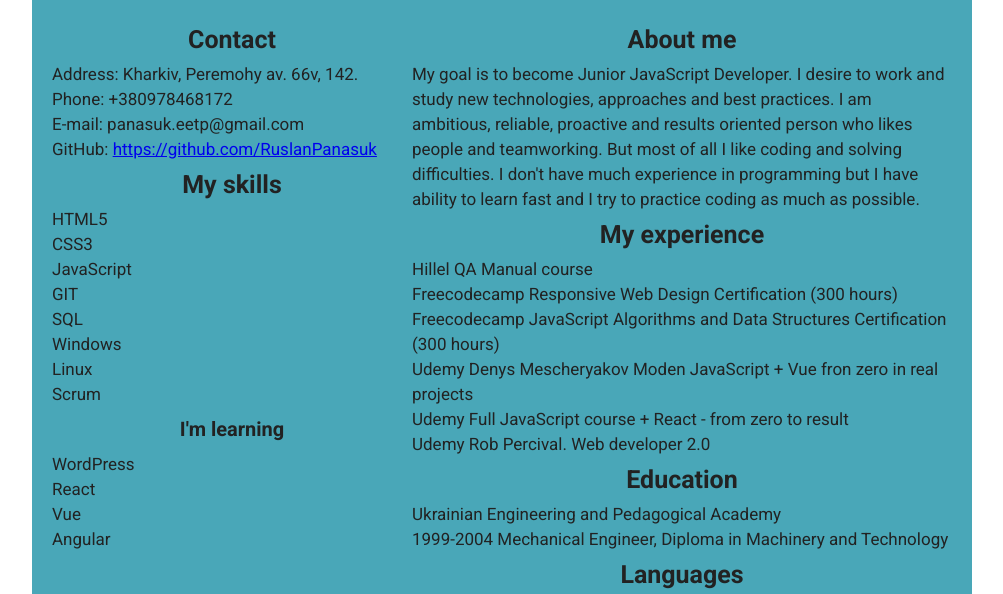
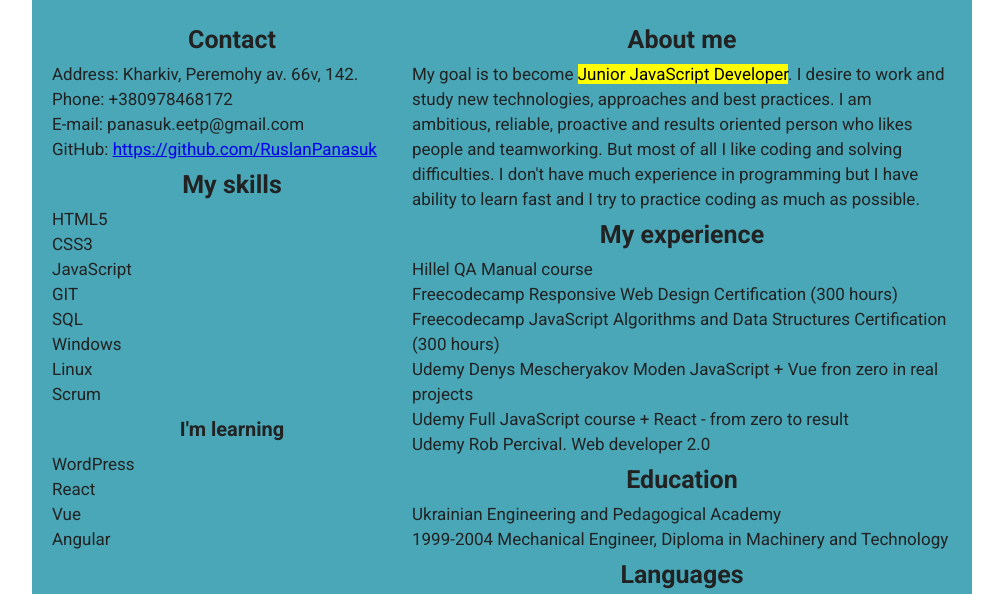
Before and after one commit to RuslanPanasuk/old-rsschool-cv, a plain HTML site: page index.html in a window 1280 px wide. Shown: the part 206-800 px from the top of the page, without its empty margins (138-1141 px from the left). Drawn offline with Linux system fonts and the light colour scheme; files whose address does not match are found by name.

Commit message:
fix: html file corrected

```diff
--- a/index.html
+++ b/index.html
@@ -49,7 +49,7 @@
         </aside>
         <main>
             <h2>About me</h2>
-            <p>My goal is to become Junior JavaScript Developer. I desire to work and study new technologies, approaches and best practices.
+            <p>My goal is to become <mark>Junior JavaScript Developer</mark>. I desire to work and study new technologies, approaches and best practices.
             I am ambitious, reliable, proactive and results oriented person who likes people and teamworking. But most of all I like coding and solving difficulties.
             I don't have much experience in programming but I have ability to learn fast and I try to practice coding as much as possible.</p>
 
```
